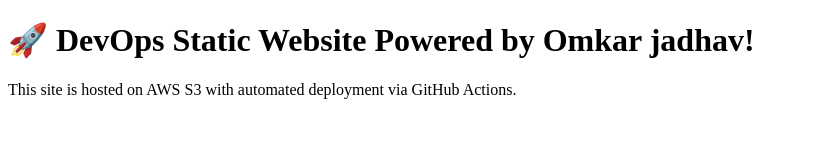
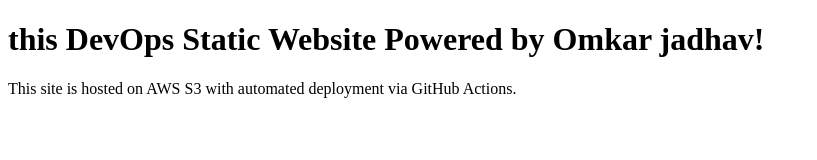
Before and after one commit to Omkarjadhav-devops/devops-static-website, a plain HTML site: page index.html in a window 1280 px wide. Shown: the whole page, without its empty margins (0-817 px from the left). Drawn offline with Linux system fonts and the light colour scheme.

Commit message:
Update index.html

```diff
--- a/index.html
+++ b/index.html
@@ -4,7 +4,7 @@
     <title>My DevOps Static Website</title>
 </head>
 <body>
-    <h1>🚀 DevOps Static Website Powered by Omkar jadhav!</h1>
+    <h1>this DevOps Static Website Powered by Omkar jadhav!</h1>
     <p>This site is hosted on AWS S3 with automated deployment via GitHub Actions.</p>
 </body>
 </html>
```
